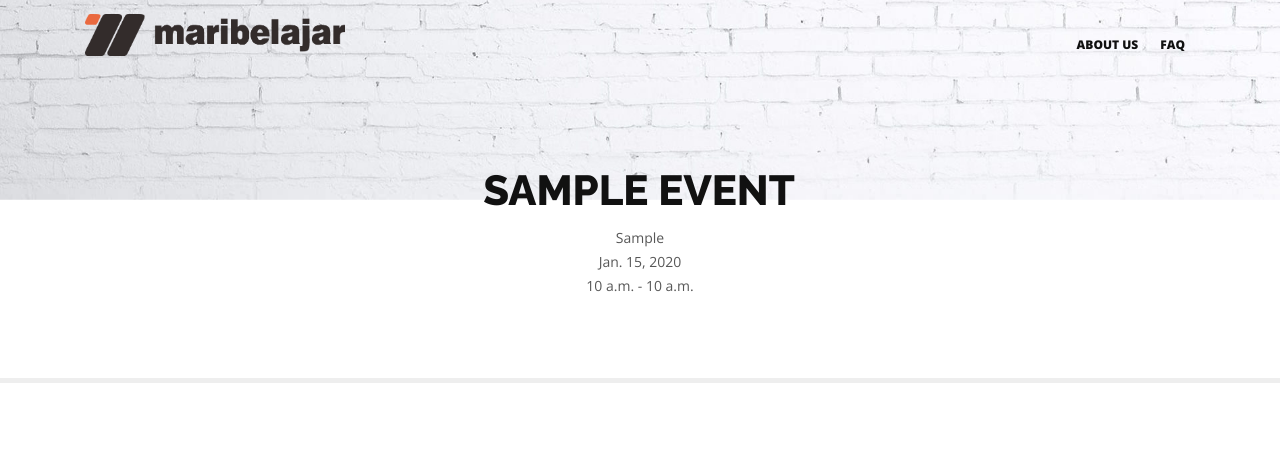
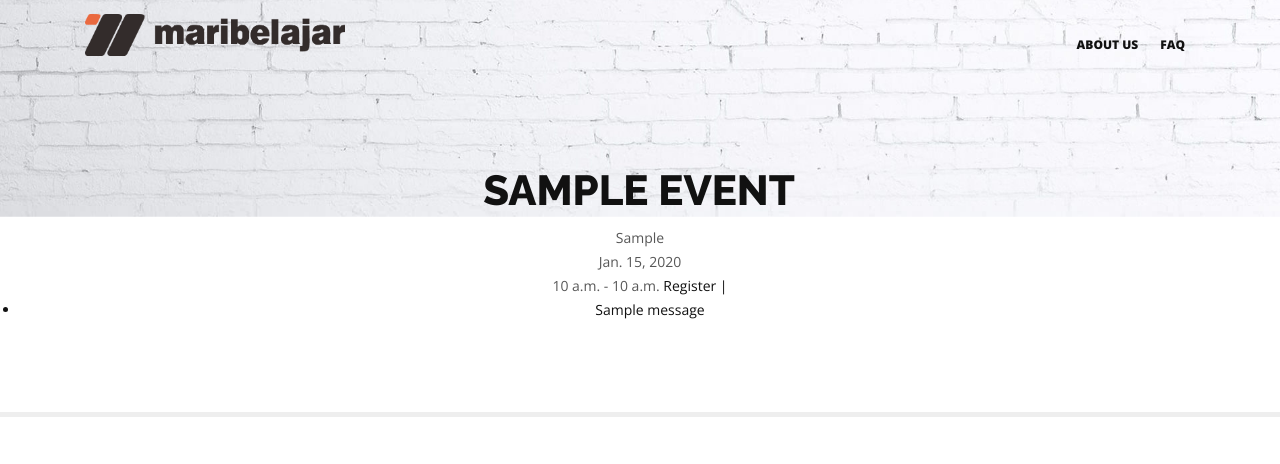
Before and after one commit to fyriyadi/django-event-management, a Django app: page /event/1 in a window 1280 px wide. Shown: the top 464 px of the page. Run offline with Django 3.2, Linux system fonts and the light colour scheme; tables that the repository leaves empty hold one stand-in row (values such as "Sample post"); grey boxes marked "Sample" are stand-in pictures; one stand-in notice (Sample message) is shown; some libraries are stand-ins or nearby versions.

Commit message:
Event registration

```diff
--- a/event_app/models.py
+++ b/event_app/models.py
@@ -64,4 +64,4 @@ class Participant(models.Model):
     attendance_status = models.BooleanField(default=False, null=True, blank=False)
 
     def __str__(self):
-        return '%s %s' % (self.participant, self.event)
+        return '%s %s' % (self.user, self.event)
--- a/event_app/views.py
+++ b/event_app/views.py
@@ -1,5 +1,7 @@
-from django.shortcuts import render
-from .models import Event, Trainer
+from django.shortcuts import render, redirect
+from django.contrib import messages
+from django.db import IntegrityError
+from .models import Event, Trainer, Participant
 
 # Create your views here.
 def eventPage(request):
@@ -15,3 +17,12 @@ def eventDetail(request,id):
     trainers = event.event_trainer.all()
 
     return render(request, 'event_app/event_detail.html', {'event' : event, 'facilities' : facilities, 'trainers':trainers,})
+
+
+def eventRegister(request,id):
+    reg_event, created = Participant.objects.get_or_create(event = Event.objects.get(id=id), user = request.user)
+    if(created):
+        messages.success(request, 'Successfully registered')
+    else:
+        messages.error(request, 'Already registered')
+        return redirect ('eventdetail',id)
--- a/eventproject/urls.py
+++ b/eventproject/urls.py
@@ -28,6 +28,8 @@ urlpatterns = [
     path('logout/', account_app_views.logoutUser, name="logout"),
     path('event/home/', event_app_views.eventPage),
     path('event/<int:id>', event_app_views.eventDetail, name='eventdetail'),
+    path('event/register/<int:id>', event_app_views.eventRegister, name='eventregister'),
+
     path('accounts/', include('account_app.urls')),
     # default django user auth url
     # path('accounts/', include('django.contrib.auth.urls')),
--- a/templates/event_app/event_detail.html
+++ b/templates/event_app/event_detail.html
@@ -10,7 +10,19 @@
 			<span>{{event.event_venue}}</span></br>
 			<span>{{event.event_date}}</span></br>
 			<span>{{event.event_start_time}} - {{event.event_finish_time}}</span>
+            <a href="{% url 'eventregister' event.id %}">Register</a> |
+            {% if messages %}
+            <ul class="messages">
+                {% for message in messages %}
+                <li{% if message.tags %} class="{{ message.tags }}"{% endif %}>{{ message }}</li>
+                {% endfor %}
+            </ul>
+            {% endif %}
+
 		</div>
+        <div>
+
+        </div>
 
 	<!-- </div> -->
 </section>
```
Also changed, not shown: event_app/admin.py (+5 -2 lines).
